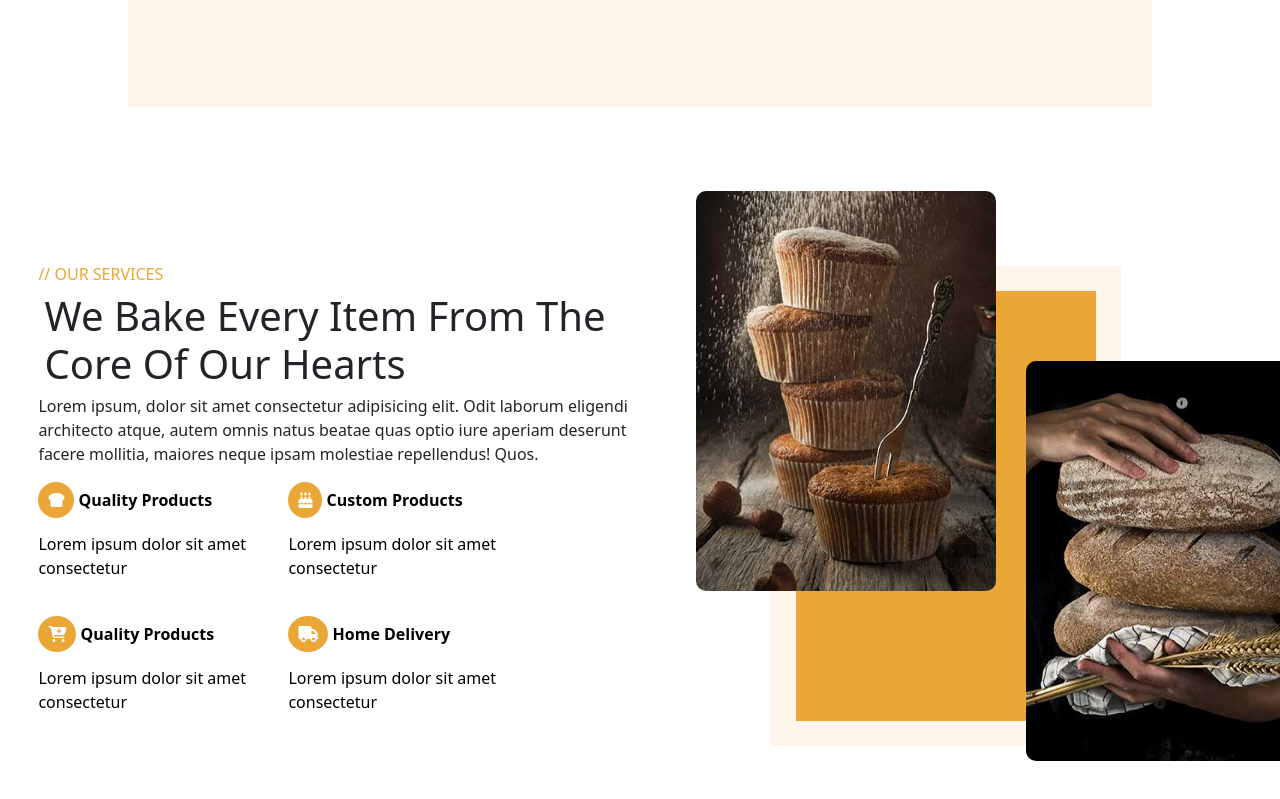
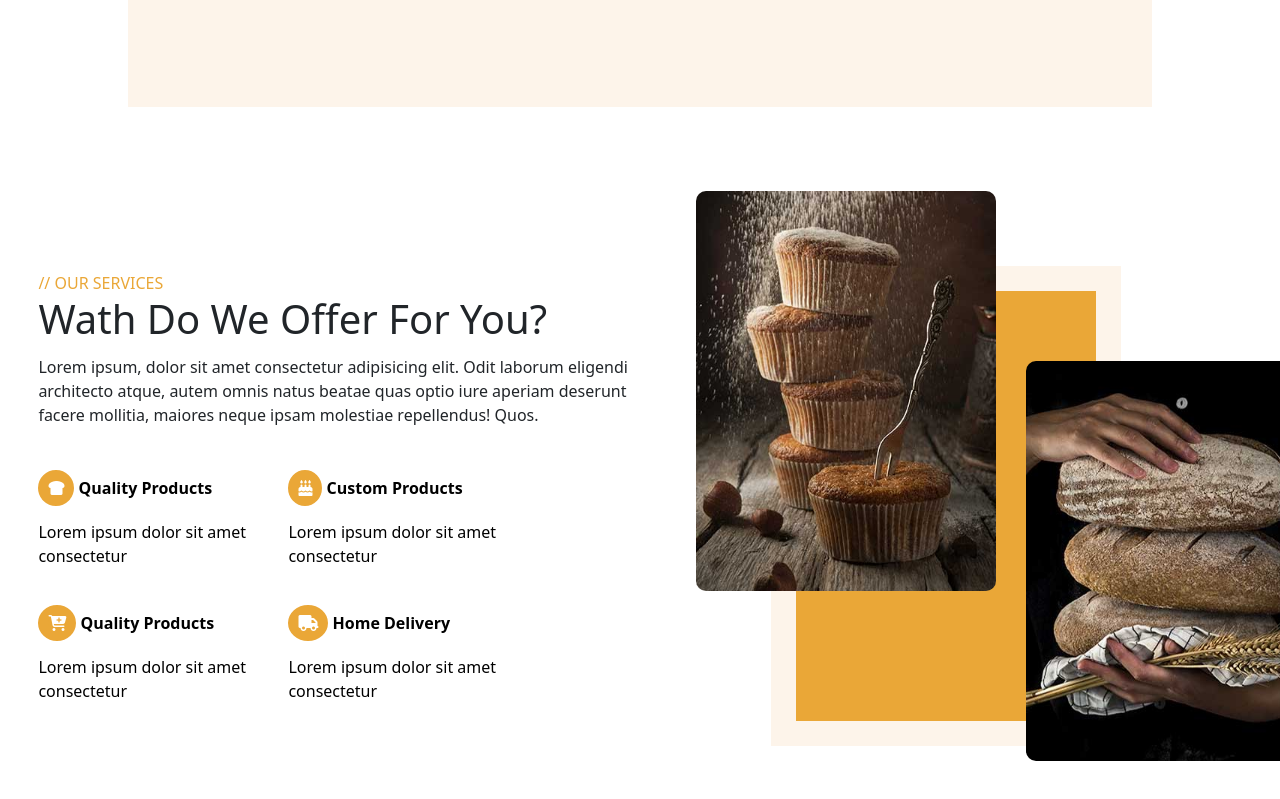
Before and after one commit to VitorLucas44/KadKer_Vitor, a website: page index.html in a window 1280 px wide. Shown: the part 3058-3857 px from the top of the page. Drawn offline with nearby package versions, Linux system fonts and the light colour scheme.

Commit message:
section5 detail

```diff
--- a/index.html
+++ b/index.html
@@ -199,7 +199,7 @@
     <div class="sec5">
         <div class="sec5txt">
             <span>// OUR SERVICES</span>
-            <h1>We Bake Every Item From The Core Of Our Hearts</h1>
+            <h1>Wath Do We Offer For You?</h1>
             <p>Lorem ipsum, dolor sit amet consectetur adipisicing elit. Odit laborum eligendi architecto atque, autem omnis natus beatae quas optio iure aperiam deserunt facere mollitia, maiores neque ipsam molestiae repellendus! Quos.</p>
             <div class="check">
                 <span><i class="fa-solid fa-bread-slice"></i><span> Quality Products</span><br><p>Lorem ipsum dolor sit amet consectetur</p></span>
--- a/public/sass/style.sass
+++ b/public/sass/style.sass
@@ -367,7 +367,9 @@ section5
             margin-bottom: 20px
             color: #eaa737
         h1
-            margin: 1%
+            margin-bottom: 2%
+        p
+            margin-bottom: 7%
         .check
             display: flex
             width: 500px
```
Also changed, not shown: public/css/style.css, 1 other file.
